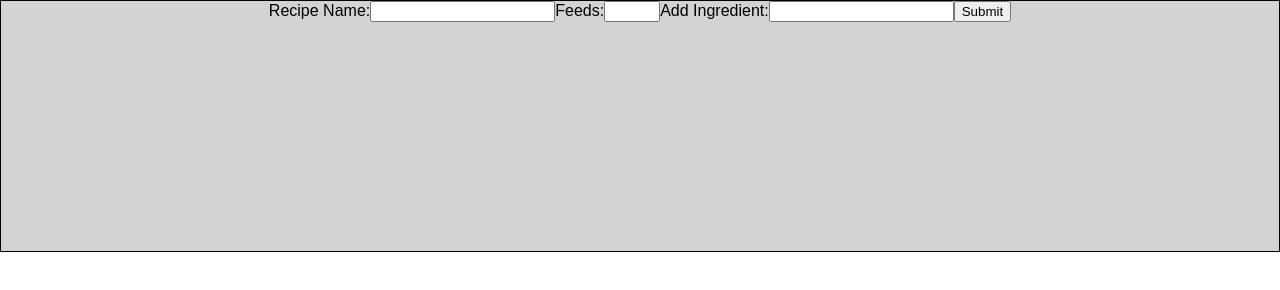
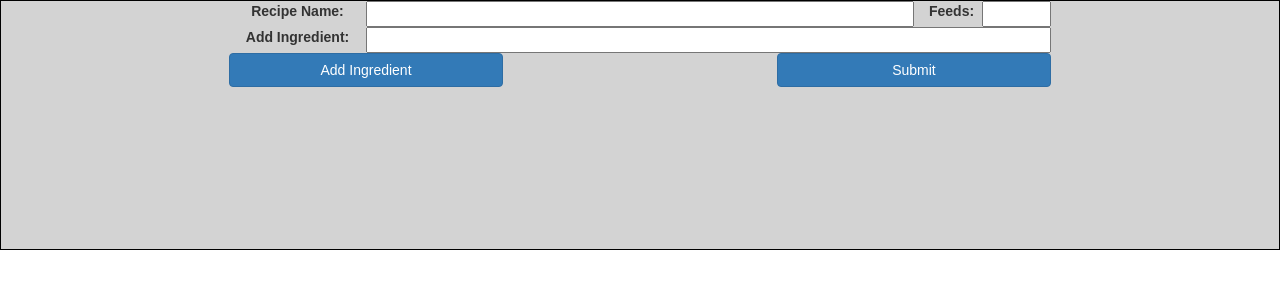
Before and after one commit to BradleyNR/weekly-11-bakers, a React app: page / in a window 1280 px wide. Built offline with nearby package versions, Linux system fonts and the light colour scheme.

Commit message:
form logic and styling

```diff
--- a/public/index.html
+++ b/public/index.html
@@ -10,6 +10,7 @@
     -->
     <link rel="manifest" href="%PUBLIC_URL%/manifest.json">
     <link rel="shortcut icon" href="%PUBLIC_URL%/favicon.ico">
+    <link rel="stylesheet" href="https://maxcdn.bootstrapcdn.com/bootstrap/3.3.7/css/bootstrap.min.css">
     <!--
       Notice the use of %PUBLIC_URL% in the tags above.
       It will be replaced with the URL of the `public` folder during the build.
--- a/src/components/Main.js
+++ b/src/components/Main.js
@@ -19,7 +19,9 @@ class Main extends Component {
 
   render(){
     return(
-      <RecipeForm createRecipe={this.createRecipe} />
+      <div className='container-fluid'>
+        <RecipeForm createRecipe={this.createRecipe} />
+      </div>
     )
   }
 }
--- a/src/components/RecipeForm.js
+++ b/src/components/RecipeForm.js
@@ -6,7 +6,8 @@ class RecipeForm extends Component {
 
     this.state = {
       title: '',
-      feeds: null,
+      feeds: '',
+      ingredient: '',
       ingredients: []
     }
   }
@@ -23,6 +24,20 @@ class RecipeForm extends Component {
     console.log('Feeds: ', this.state.feeds);
   }
 
+  handleIngredient = (e) => {
+    e.preventDefault();
+    this.setState({ingredient: e.target.value})
+    console.log('Ingredient: ', this.state.ingredient);
+  }
+
+  handleAddIngredient = (e) => {
+    e.preventDefault();
+    let ingredientsArray = this.state.ingredients;
+    ingredientsArray.push({ingredient: this.state.ingredient});
+    this.setState({ingredients: ingredientsArray, ingredient: ''});
+    console.log(this.state.ingredients);
+  }
+
   handleCreateRecipe = (e) => {
     e.preventDefault();
 
@@ -31,17 +46,26 @@ class RecipeForm extends Component {
   }
 
   render(){
+    let ingredientsToAdd = this.state.ingredients.map((item, index) => {
+      return(
+        <p className='ingredient-to-add col-md-12'>{item.ingredient}</p>
+      )
+    })
     return (
-      <div class='recipe-form'>
-        <form onSubmit={this.handleCreateRecipe}>
-          <label htmlFor='recipe-title'>Recipe Name:</label>
-          <input onChange={this.handleAddTitle} type="text" id='recipe-title' />
-          <label htmlFor='feeds'>Feeds:</label>
-          <input onChange={this.handleAddFeeds} type="number" id='feeds' min="1" max="16" />
-          <label htmlFor='add-item'>Add Ingredient:</label>
-          <input type='text' id='add-item'/>
-          <input type="submit" value="Submit" />
+      <div className='recipe-form row'>
+        <form onSubmit={this.handleCreateRecipe} className='col-md-8 col-md-offset-2'>
+          <label htmlFor='recipe-title' className='col-md-2'>Recipe Name:</label>
+          <input onChange={this.handleAddTitle} className='col-md-8' type="text" id='recipe-title' value={this.state.title}/>
+          <label htmlFor='feeds' className='col-md-1'>Feeds:</label>
+          <input onChange={this.handleAddFeeds} className='col-md-1' type="number" id='feeds' min="1" max="16" value={this.state.feeds} />
+          <label htmlFor='add-item' className='col-md-2'>Add Ingredient:</label>
+          <input onChange={this.handleIngredient} className='col-md-10' type='text' id='add-item' value={this.state.ingredient}/>
+          <button onClick={this.handleAddIngredient} className='col-md-4 btn btn-primary'>Add Ingredient</button>
+          <input type="submit" value="Submit" className='col-md-4 col-md-offset-4 btn btn-primary' />
         </form>
+        <div className='ingredients-to-add-container row'>
+        {ingredientsToAdd}
+        </div>
       </div>
     )
   }
--- a/src/styles/App.css
+++ b/src/styles/App.css
@@ -4,3 +4,12 @@
   background-color: lightgrey;
   height: 250px;
 }
+
+.ingredients-to-add-container {
+  width: 50%;
+}
+
+.ingredient-to-add {
+  border: 1px solid black;
+  padding: 20px;
+}
```
